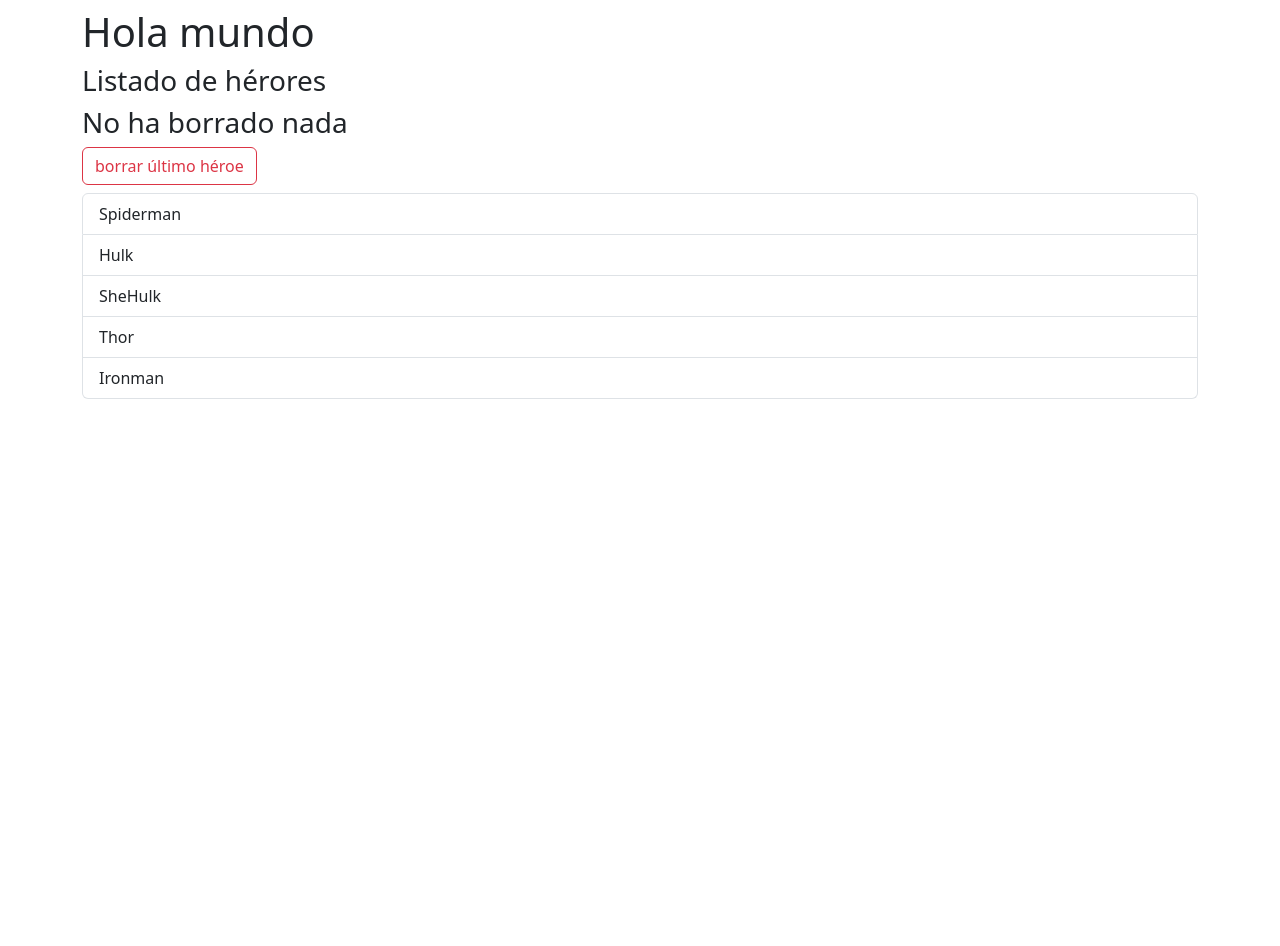
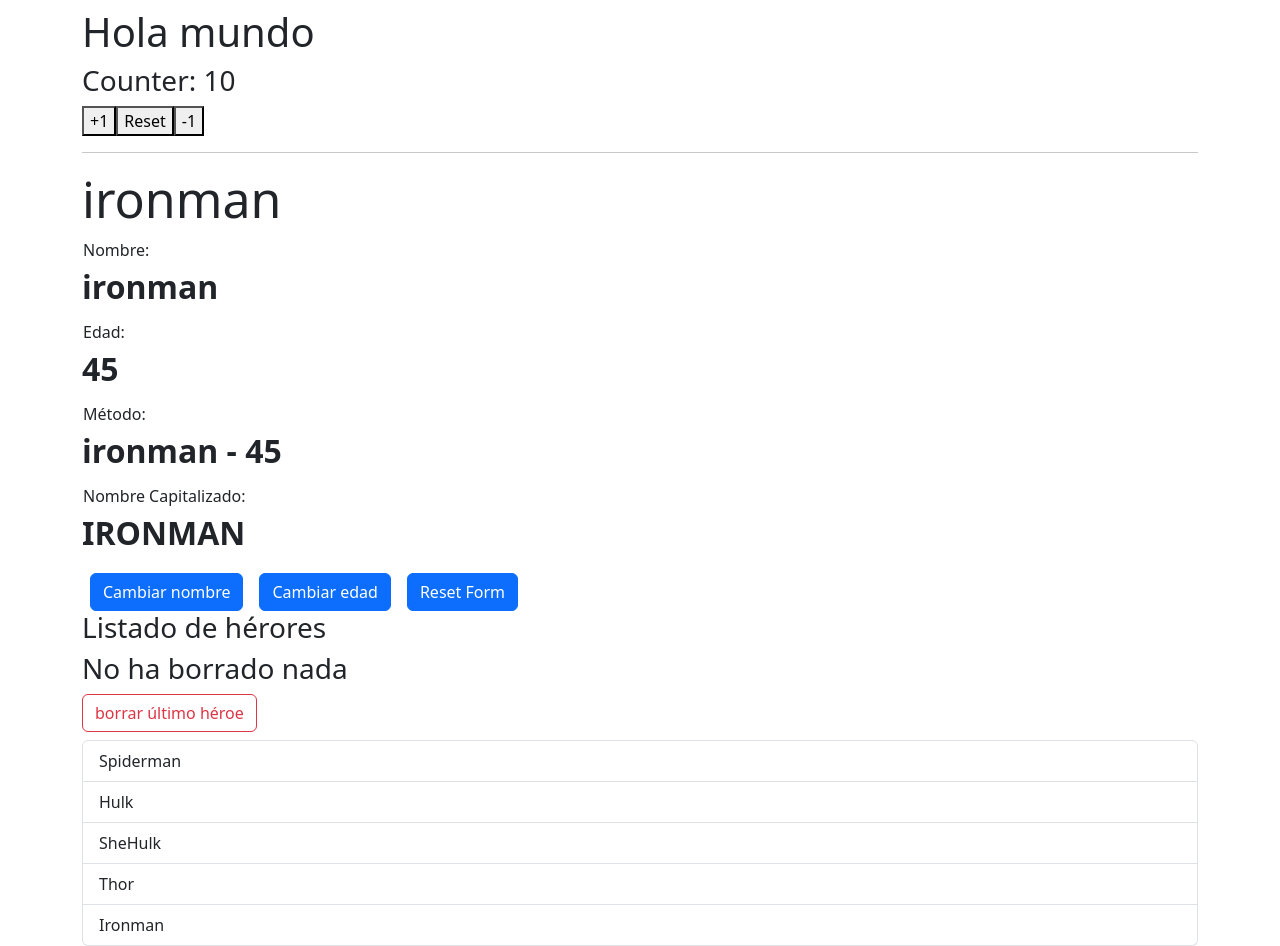
Before and after one commit to gustavojuan/02-bases, an Angular app: page / in a window 1280 px wide. Before the commit the page ends 800 px from the top, so only its background shows below. Built offline with nearby package versions, Linux system fonts and the light colour scheme.

Commit message:
[FEAT] Módulos en Angular

```diff
--- a/src/app/app.component.html
+++ b/src/app/app.component.html
@@ -1,6 +1,5 @@
 <h1>{{ title }}</h1>
 
-<!-- <app-counter></app-counter> -->
-<!-- <app-heroes-hero></app-heroes-hero> -->
-
+<app-counter></app-counter>
+<app-heroes-hero></app-heroes-hero>
 <app-heroes-list></app-heroes-list>
```
Also changed, not shown: src/app/app.module.ts (+6 -4 lines), src/app/counter/counter.module.ts (added, +15 -0 lines), src/app/counter/components/counter/counter.component.html (renamed from src/app/counter/counter.component.html), src/app/counter/components/counter/counter.component.ts (renamed from src/app/counter/counter.component.ts).
